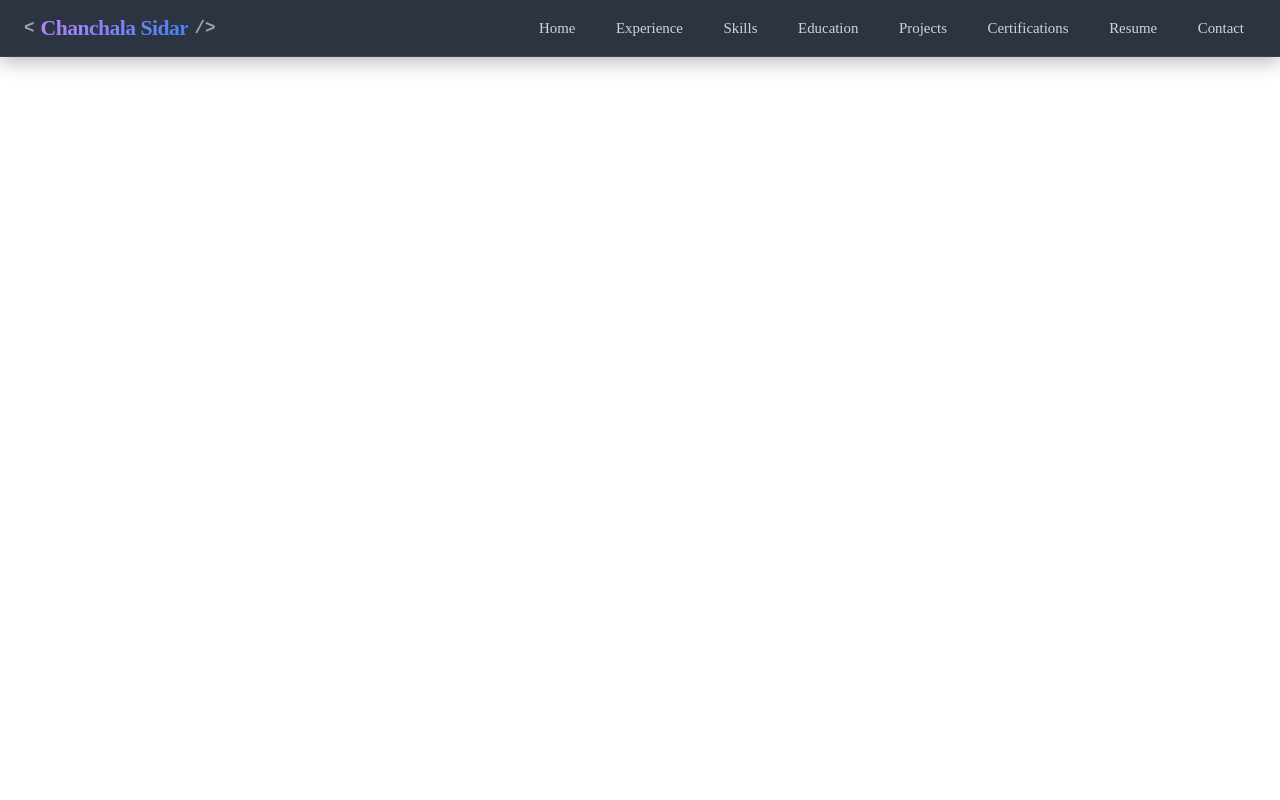
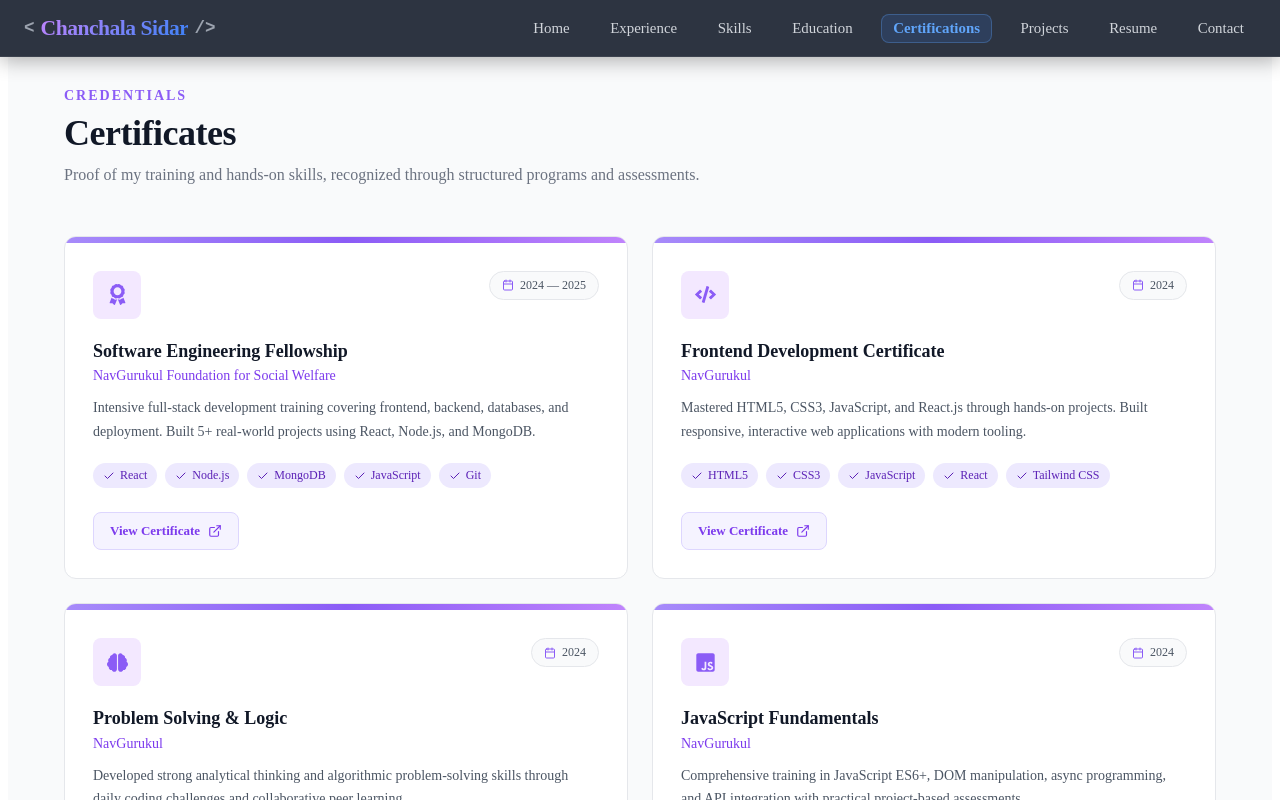
Before and after one commit to chanchalasidar6-eng/chanchala-portfolio, a React (Vite) app: page /certificates in a window 1280 px wide. Shown: the top 800 px of the page. Built offline with nearby package versions, Linux system fonts and the light colour scheme.

Commit message:
Add certificates section

```diff
--- a/src/App.jsx
+++ b/src/App.jsx
@@ -5,6 +5,7 @@ import Home from "./pages/Home";
 import Experience from "./pages/Experience";
 import Skills from "./pages/Skills";
 import Education from "./pages/Education";
+import Certificates from "./pages/Certificates";
 // import Projects from "./pages/Projects";
 // import Contact from "./pages/Contact";
 
@@ -18,6 +19,7 @@ function App() {
         <Route path="/experience" element={<Experience />} />
         <Route path="/skills" element={<Skills />} />
         <Route path="/education" element={<Education />} />
+        <Route path="/certificates" element={<Certificates />} />
         {/* <Route path="/projects" element={<Projects />} /> */}
         {/* <Route path="/contact" element={<Contact />} /> */}
       </Routes>
--- a/src/components/Navbar.jsx
+++ b/src/components/Navbar.jsx
@@ -55,13 +55,13 @@ const Navbar = () => {
             </NavLink>
           </li>
           <li>
-            <NavLink to="/projects" onClick={closeMenu}>
-              Projects
+            <NavLink to="/certificates" onClick={closeMenu}>
+              Certifications
             </NavLink>
           </li>
           <li>
-            <NavLink to="/certifications" onClick={closeMenu}>
-              Certifications
+            <NavLink to="/projects" onClick={closeMenu}>
+              Projects
             </NavLink>
           </li>
           <li>
--- /dev/null
+++ b/src/pages/Certificates.jsx
@@ -0,0 +1,163 @@
+import React from "react";
+import {
+  FaAward,
+  FaCode,
+  FaBrain,
+  FaJsSquare,
+} from "react-icons/fa";
+import {
+  FiCalendar,
+//   FiBuilding,
+  FiCheck,
+  FiExternalLink,
+} from "react-icons/fi";
+
+import "../styles/Certificates.css";
+
+const certificates = [
+  {
+    icon: <FaAward />,
+    title: "Software Engineering Fellowship",
+    organization: "NavGurukul Foundation for Social Welfare",
+    year: "2024 — 2025",
+    description:
+      "Intensive full-stack development training covering frontend, backend, databases, and deployment. Built 5+ real-world projects using React, Node.js, and MongoDB.",
+    skills: ["React", "Node.js", "MongoDB", "JavaScript", "Git"],
+
+    // Put your certificate file inside public/certificates/
+    certificate: "https://drive.google.com/file/d/17DfwoC-f2Oq0pfye32BVJj_FClUwrZpP/view?usp=sharing",
+  },
+
+  {
+    icon: <FaCode />,
+    title: "Frontend Development Certificate",
+    organization: "NavGurukul",
+    year: "2024",
+    description:
+      "Mastered HTML5, CSS3, JavaScript, and React.js through hands-on projects. Built responsive, interactive web applications with modern tooling.",
+    skills: ["HTML5", "CSS3", "JavaScript", "React", "Tailwind CSS"],
+
+    certificate: "/certificates/frontend-development.pdf",
+  },
+
+  {
+    icon: <FaBrain />,
+    title: "Problem Solving & Logic",
+    organization: "NavGurukul",
+    year: "2024",
+    description:
+      "Developed strong analytical thinking and algorithmic problem-solving skills through daily coding challenges and collaborative peer learning.",
+    skills: ["Algorithms", "Logic", "Debugging", "Teamwork"],
+
+    certificate: "/certificates/problem-solving.pdf",
+  },
+
+  {
+    icon: <FaJsSquare />,
+    title: "JavaScript Fundamentals",
+    organization: "NavGurukul",
+    year: "2024",
+    description:
+      "Comprehensive training in JavaScript ES6+, DOM manipulation, async programming, and API integration with practical project-based assessments.",
+    skills: ["ES6+", "DOM", "APIs", "Async/Await"],
+
+    certificate: "/certificates/javascript-fundamentals.pdf",
+  },
+];
+
+const Certificates = () => {
+  return (
+    <section className="certificates" id="certificates">
+      <div className="certificates-container">
+
+        {/* Heading */}
+        <div className="certificates-heading">
+          <p className="certificates-label">
+            Credentials
+          </p>
+
+          <h2>Certificates</h2>
+
+          <p className="certificates-subtitle">
+            Proof of my training and hands-on skills, recognized through
+            structured programs and assessments.
+          </p>
+        </div>
+
+        {/* Certificate Cards */}
+        <div className="certificates-grid">
+
+          {certificates.map((certificate, index) => (
+            <article
+              className="certificate-card"
+              key={index}
+            >
+              {/* Top Line */}
+              <div className="certificate-line"></div>
+
+              <div className="certificate-content">
+
+                {/* Header */}
+                <div className="certificate-header">
+
+                  <div className="certificate-icon">
+                    {certificate.icon}
+                  </div>
+
+                  <span className="certificate-date">
+                    <FiCalendar />
+                    {certificate.year}
+                  </span>
+
+                </div>
+
+                {/* Title */}
+                <h3>
+                  {certificate.title}
+                </h3>
+
+                {/* Organization */}
+                <p className="certificate-organization">
+                  {/* <FiBuilding /> */}
+                  {certificate.organization}
+                </p>
+
+                {/* Description */}
+                <p className="certificate-description">
+                  {certificate.description}
+                </p>
+
+                {/* Skills */}
+                <div className="certificate-skills">
+
+                  {certificate.skills.map((skill) => (
+                    <span key={skill}>
+                      <FiCheck />
+                      {skill}
+                    </span>
+                  ))}
+
+                </div>
+
+                {/* View Certificate */}
+                <a
+                  href={certificate.certificate}
+                  target="_blank"
+                  rel="noopener noreferrer"
+                  className="certificate-button"
+                >
+                  View Certificate
+                  <FiExternalLink />
+                </a>
+
+              </div>
+            </article>
+          ))}
+
+        </div>
+      </div>
+    </section>
+  );
+};
+
+export default Certificates;
--- /dev/null
+++ b/src/styles/Certificates.css
@@ -0,0 +1,384 @@
+.certificates {
+  padding: 80px 20px 112px;
+
+  background-color: #f9fafb;
+}
+
+.certificates-container {
+  max-width: 1152px;
+
+  margin: 0 auto;
+}
+
+/* ========================= */
+/* Heading */
+/* ========================= */
+
+.certificates-heading {
+  margin-bottom: 48px;
+}
+
+.certificates-label {
+  margin: 0 0 8px;
+
+  color: #8b5cf6;
+
+  font-size: 14px;
+  font-weight: 600;
+
+  text-transform: uppercase;
+
+  letter-spacing: 2px;
+}
+
+.certificates-heading h2 {
+  margin: 0;
+
+  color: #111827;
+
+  font-size: 36px;
+  font-weight: 700;
+
+  letter-spacing: -0.5px;
+}
+
+.certificates-subtitle {
+  max-width: 650px;
+
+  margin: 8px 0 0;
+
+  color: #6b7280;
+
+  font-size: 16px;
+
+  line-height: 1.6;
+}
+
+/* ========================= */
+/* Grid */
+/* ========================= */
+
+.certificates-grid {
+  display: grid;
+
+  grid-template-columns: repeat(2, 1fr);
+
+  gap: 24px;
+}
+
+/* ========================= */
+/* Card */
+/* ========================= */
+
+.certificate-card {
+  position: relative;
+
+  display: flex;
+  flex-direction: column;
+
+  overflow: hidden;
+
+  border: 1px solid #e5e7eb;
+
+  border-radius: 12px;
+
+  background-color: #ffffff;
+
+  transition: all 0.3s ease;
+}
+
+.certificate-card:hover {
+  transform: translateY(-4px);
+
+  border-color: #ddd6fe;
+
+  box-shadow: 0 8px 20px rgba(0, 0, 0, 0.08);
+}
+
+/* ========================= */
+/* Top Gradient Line */
+/* ========================= */
+
+.certificate-line {
+  height: 6px;
+
+  width: 100%;
+
+  background: linear-gradient(
+    to right,
+    #a78bfa,
+    #8b5cf6,
+    #c084fc
+  );
+}
+
+/* ========================= */
+/* Content */
+/* ========================= */
+
+.certificate-content {
+  display: flex;
+  flex-direction: column;
+
+  flex: 1;
+
+  padding: 28px;
+}
+
+/* ========================= */
+/* Header */
+/* ========================= */
+
+.certificate-header {
+  display: flex;
+
+  align-items: flex-start;
+
+  justify-content: space-between;
+
+  gap: 16px;
+}
+
+/* ========================= */
+/* Icon */
+/* ========================= */
+
+.certificate-icon {
+  width: 48px;
+  height: 48px;
+
+  display: flex;
+
+  align-items: center;
+  justify-content: center;
+
+  border-radius: 8px;
+
+  background-color: #f3e8ff;
+
+  color: #8b5cf6;
+
+  font-size: 21px;
+
+  transition: all 0.3s ease;
+}
+
+.certificate-card:hover .certificate-icon {
+  background-color: #8b5cf6;
+
+  color: #ffffff;
+}
+
+/* ========================= */
+/* Date */
+/* ========================= */
+
+.certificate-date {
+  display: inline-flex;
+
+  align-items: center;
+
+  gap: 6px;
+
+  padding: 6px 12px;
+
+  border: 1px solid #e5e7eb;
+
+  border-radius: 999px;
+
+  background-color: #f9fafb;
+
+  color: #4b5563;
+
+  font-size: 12px;
+
+  font-weight: 500;
+
+  white-space: nowrap;
+}
+
+.certificate-date svg {
+  color: #8b5cf6;
+}
+
+/* ========================= */
+/* Title */
+/* ========================= */
+
+.certificate-content h3 {
+  margin: 20px 0 0;
+
+  color: #111827;
+
+  font-size: 18px;
+
+  font-weight: 600;
+
+  line-height: 1.4;
+}
+
+/* ========================= */
+/* Organization */
+/* ========================= */
+
+.certificate-organization {
+  display: flex;
+
+  align-items: center;
+
+  gap: 6px;
+
+  margin: 4px 0 0;
+
+  color: #7c3aed;
+
+  font-size: 14px;
+
+  font-weight: 500;
+}
+
+.certificate-organization svg {
+  font-size: 15px;
+}
+
+/* ========================= */
+/* Description */
+/* ========================= */
+
+.certificate-description {
+  flex: 1;
+
+  margin: 12px 0 0;
+
+  color: #4b5563;
+
+  font-size: 14px;
+
+  line-height: 1.7;
+}
+
+/* ========================= */
+/* Skills */
+/* ========================= */
+
+.certificate-skills {
+  display: flex;
+
+  flex-wrap: wrap;
+
+  gap: 8px;
+
+  margin-top: 20px;
+}
+
+.certificate-skills span {
+  display: inline-flex;
+
+  align-items: center;
+
+  gap: 5px;
+
+  padding: 5px 10px;
+
+  border-radius: 999px;
+
+  background-color: #ede9fe;
+
+  color: #5b21b6;
+
+  font-size: 12px;
+
+  font-weight: 500;
+}
+
+.certificate-skills svg {
+  font-size: 12px;
+}
+
+/* ========================= */
+/* View Certificate Button */
+/* ========================= */
+
+.certificate-button {
+  display: inline-flex;
+
+  align-items: center;
+  justify-content: center;
+
+  gap: 8px;
+
+  width: fit-content;
+
+  margin-top: 24px;
+
+  padding: 10px 16px;
+
+  border: 1px solid #ddd6fe;
+
+  border-radius: 8px;
+
+  background-color: #f5f3ff;
+
+  color: #7c3aed;
+
+  font-size: 13px;
+
+  font-weight: 600;
+
+  text-decoration: none;
+
+  transition: all 0.3s ease;
+}
+
+.certificate-button:hover {
+  background-color: #8b5cf6;
+
+  border-color: #8b5cf6;
+
+  color: #ffffff;
+}
+
+.certificate-button svg {
+  font-size: 14px;
+}
+
+/* ========================= */
+/* Tablet */
+/* ========================= */
+
+@media (max-width: 800px) {
+  .certificates-grid {
+    grid-template-columns: 1fr;
+  }
+}
+
+/* ========================= */
+/* Mobile */
+/* ========================= */
+
+@media (max-width: 480px) {
+  .certificates {
+    padding: 60px 16px 80px;
+  }
+
+  .certificates-heading {
+    margin-bottom: 32px;
+  }
+
+  .certificates-heading h2 {
+    font-size: 32px;
+  }
+
+  .certificate-content {
+    padding: 20px;
+  }
+
+  .certificate-header {
+    gap: 10px;
+  }
+
+  .certificate-date {
+    font-size: 11px;
+    padding: 5px 9px;
+  }
+}
```
